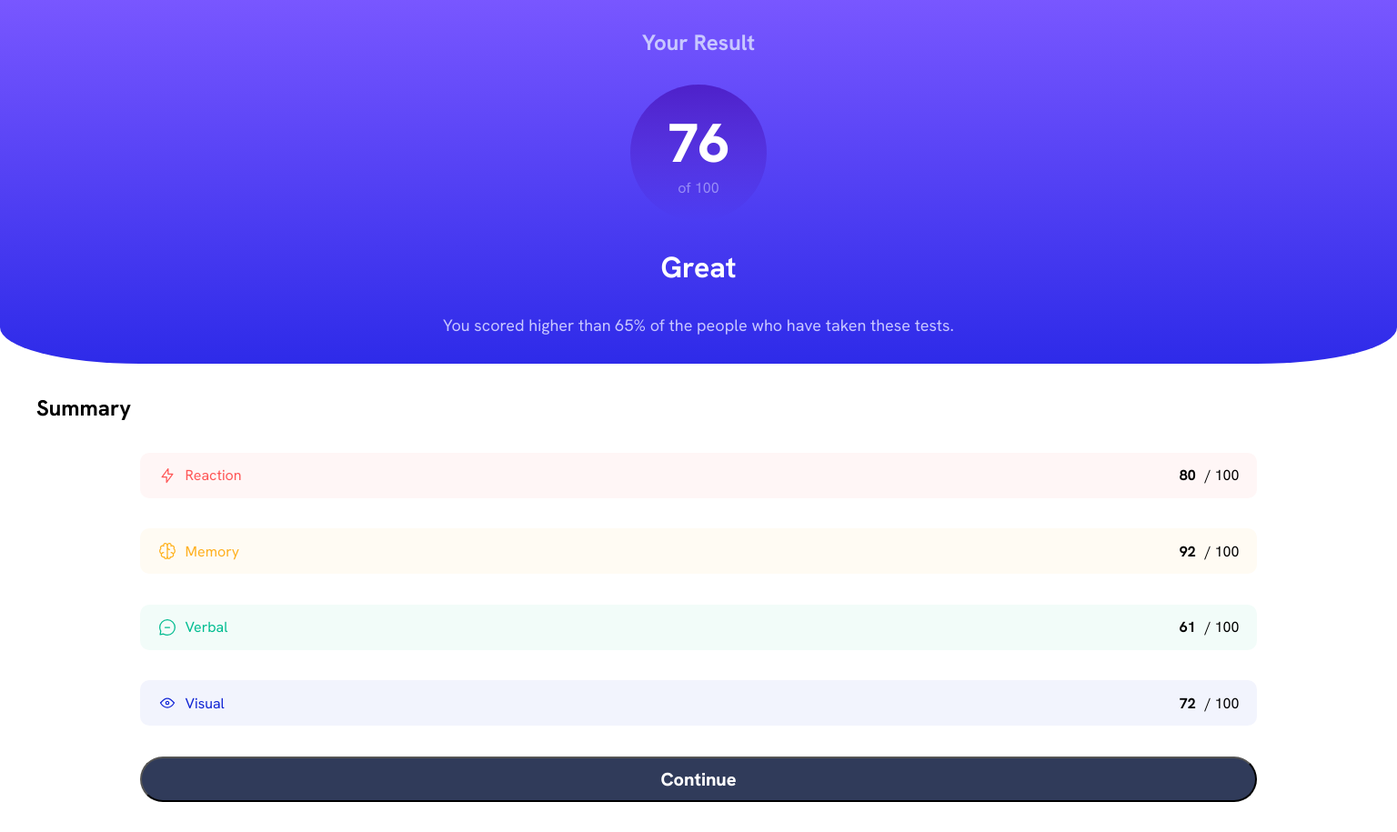
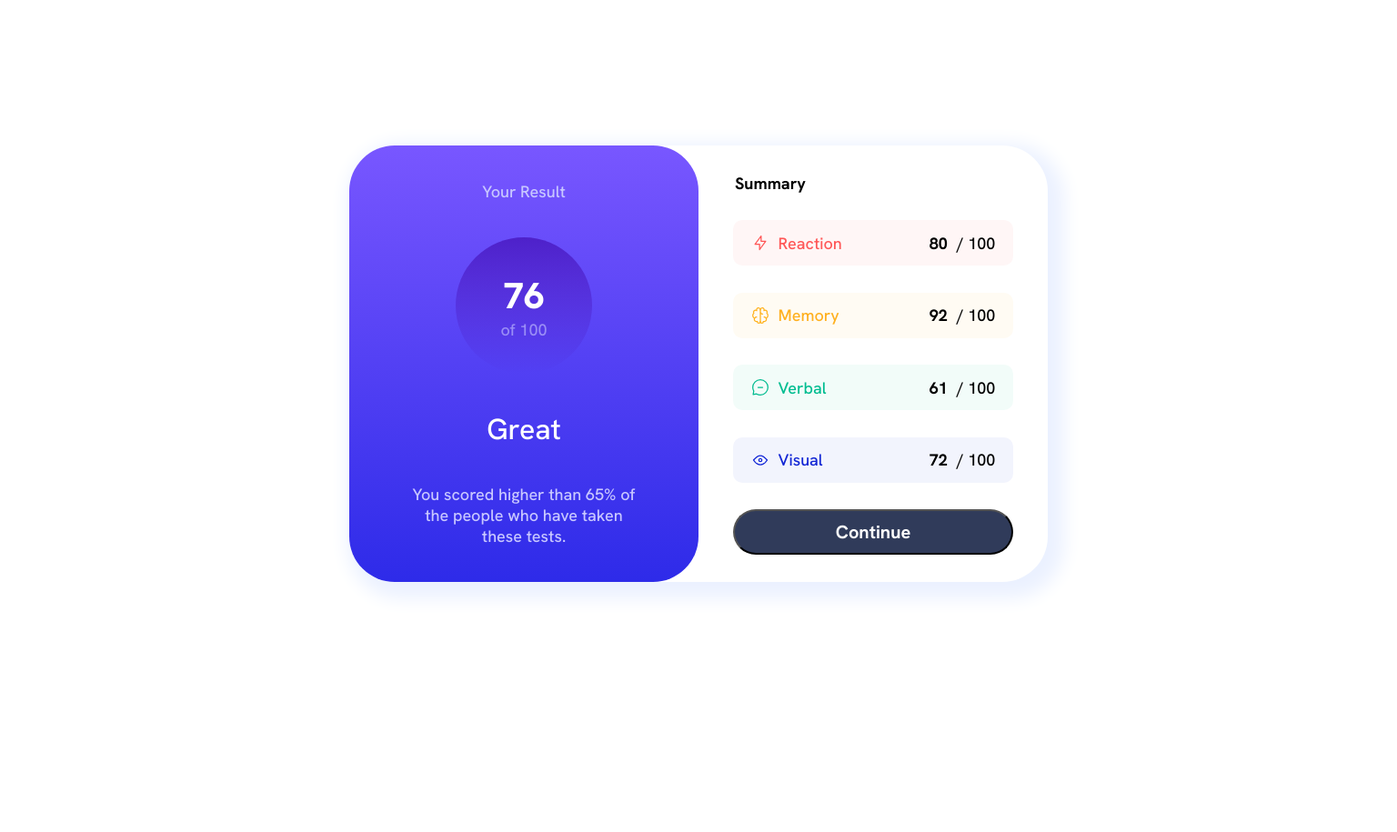
Before and after one commit to abdo-ali/Results-summary-component, a plain HTML site: page index.html in a window 1536 px wide. Shown: the whole page at 91% size. After the commit the page ends 800 px from the top, so only its background shows below. Drawn offline with Linux system fonts and the light colour scheme; a web font is replaced by a local one.

Commit message:
desktop design

```diff
--- a/css/main.css
+++ b/css/main.css
@@ -3,10 +3,15 @@
   margin: 0;
   padding: 0;
   box-sizing: border-box;
-  /* font-size: 18px; */
+  font-size: 18px;
+  font-weight: 500;
+  /* position: relative; */
+}
+.big-container{
+  height: 100vh;
 }
 .container{
-  height: 400px;
+  height: 45%;
   background-image: linear-gradient(hsl(252, 100%, 67%), hsl(241, 81%, 54%));
   border-bottom-left-radius: 10%;
   border-bottom-right-radius: 10%;
@@ -17,8 +22,8 @@
   justify-content: space-evenly;
 }
 .circle{
-  width: 150px;
-  height: 150px;
+  width: 100px;
+  height: 100px;
   border-radius: 50%;
   -webkit-border-radius: 50%;
   -moz-border-radius: 50%;
@@ -39,7 +44,7 @@
 }
 .degree{
   font-weight: 800;
-  font-size: 60px;
+  font-size: 40px;
 }
 
 .container p{
@@ -48,7 +53,7 @@
   text-align: center;
 }
 .container2{
-  height: 515px;
+  height: 55%;
   display: flex;
   flex-direction: column;
   justify-content: space-evenly;
@@ -57,11 +62,12 @@
 .container2 h2{
   align-self: flex-start;
   padding-left: 40px;
+  font-weight: 700;
 }
 .item{
   width: 80%;
   height: 50px;
-  padding: 0 20px;
+  padding: 0 5%;
   border-radius: 10px;
   -webkit-border-radius: 10px;
   -moz-border-radius: 10px;
@@ -115,7 +121,7 @@ span{
 .btn{
   display: flex;
   justify-content: center;
-  font-weight: 800;
+  font-weight: 700;
   font-size: 20px;
   background-color: hsl(224, 30%, 27%);
   color: white;
@@ -127,4 +133,47 @@ span{
 }
 .btn:hover{
   background-color: hsl(241, 81%, 54%);
+  cursor: pointer;
 }
+
+@media (min-width: 1440px) {
+  .big-container{
+    width: 50%;
+    height: 60vh;
+    border-radius: 50px;
+    -webkit-border-radius: 50px;
+    -moz-border-radius: 50px;
+    -ms-border-radius: 50px;
+    -o-border-radius: 50px;
+    /* background-color: aquamarine; */
+    display: flex;
+    flex-direction: row;
+    flex-wrap: wrap;
+
+    margin: calc(40vh / 2) auto;
+    box-shadow: 8px 8px 20px 10px hsl(221, 100%, 96%);
+}
+.container{
+  width: 50%;
+  height: 100%;
+  border-radius: 50px;
+  -webkit-border-radius: 50px;
+  -moz-border-radius: 50px;
+  -ms-border-radius: 50px;
+  -o-border-radius: 50px;
+}
+.container2{
+  width: 50%;
+  height: 100%;
+}
+.circle{
+  width: 150px;
+  height: 150px;
+}
+.container h1{
+  font-size: xx-large;
+}
+.container p{
+  width: 65%;
+}
+}
--- a/index.html
+++ b/index.html
@@ -13,6 +13,7 @@
   <link href="https://fonts.googleapis.com/css2?family=Cairo:wght@200..1000&family=Hanken+Grotesk:ital,wght@0,100..900;1,100..900&family=Jomhuria&display=swap" rel="stylesheet">
 </head>
 <body>
+  <div class="big-container ">
     <div class="container">
       <h2>Your Result</h2>
       <div class="circle">
@@ -62,6 +63,8 @@
 
     <button class="item btn">Continue</button>
    </div>
+  </div>
+
 
 </body>
 </html>
```
Lines whose indentation alone changed are shown as unchanged.
